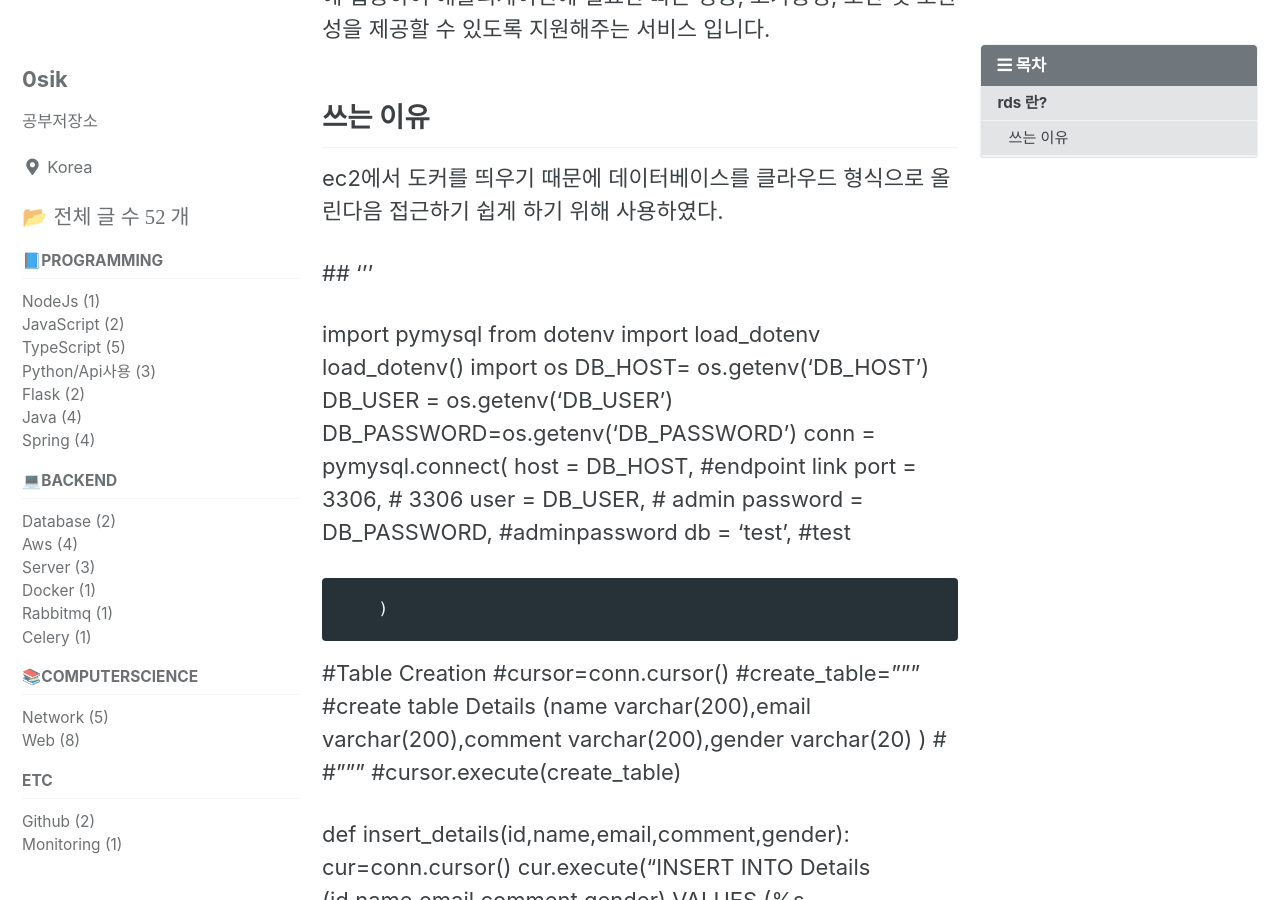
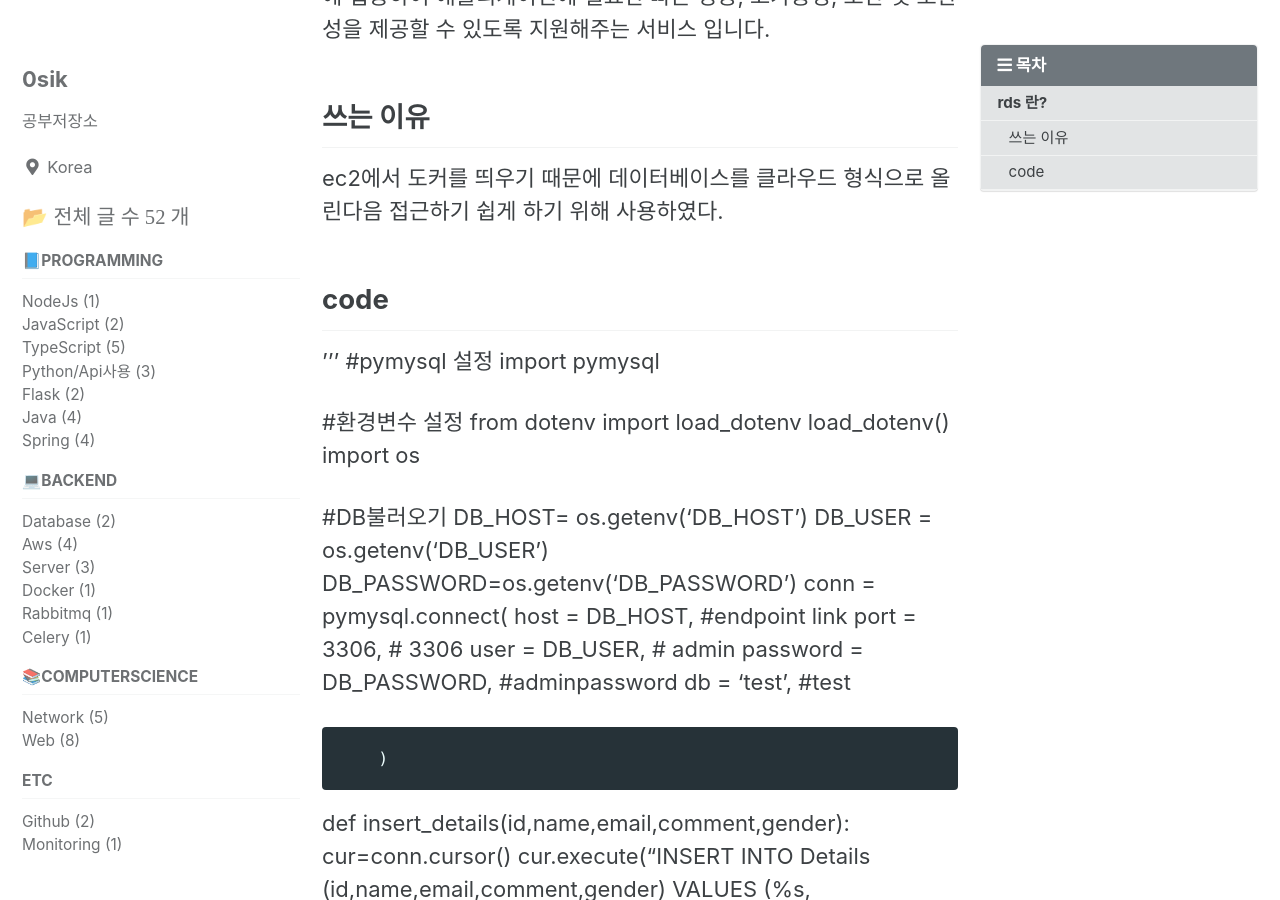
Before and after one commit to 0sik/0sik.github.io, a Jekyll site: the page built from _posts/2023-02-17-aws rds란?.md, in a window 1280 px wide and 900 px high, scrolled down 440 px. Built offline with Jekyll 4.4.1, drawn with Linux system fonts in a browser that asks for light colours; cached includes are drawn as plain includes.

Commit message:
fix : rds코드수정

```diff
--- a/_posts/2023-02-17-aws rds란?.md
+++ b/_posts/2023-02-17-aws rds란?.md
@@ -19,13 +19,18 @@ tags: [aws]
 
 ec2에서 도커를 띄우기 때문에 데이터베이스를 클라우드 형식으로 올린다음 접근하기 쉽게 하기 위해 사용하였다.
 
-##
+## code
+
 '''
+#pymysql 설정
+import pymysql
 
-import pymysql
+#환경변수 설정
 from dotenv import load_dotenv
 load_dotenv()
 import os
+
+#DB불러오기
 DB_HOST= os.getenv('DB_HOST')
 DB_USER = os.getenv('DB_USER')
 DB_PASSWORD=os.getenv('DB_PASSWORD')
@@ -37,15 +42,6 @@ conn = pymysql.connect(
         db = 'test', #test
 
         )
-
-#Table Creation
-#cursor=conn.cursor()
-#create_table="""
-#create table Details (name varchar(200),email varchar(200),comment varchar(200),gender varchar(20) )
-#
-#"""
-#cursor.execute(create_table)
-
 
 def insert_details(id,name,email,comment,gender):
     cur=conn.cursor()
```
